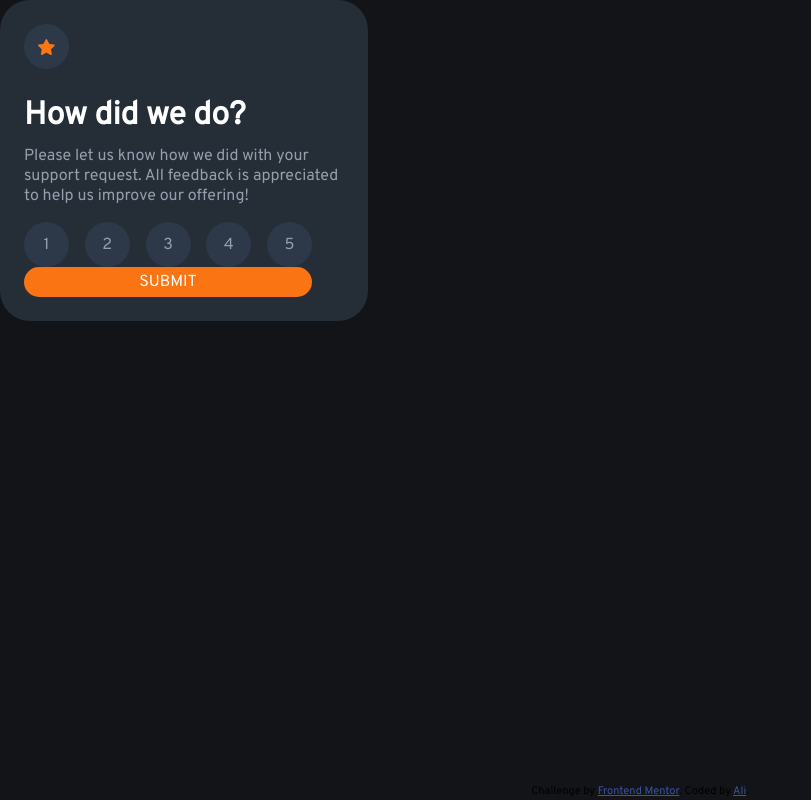
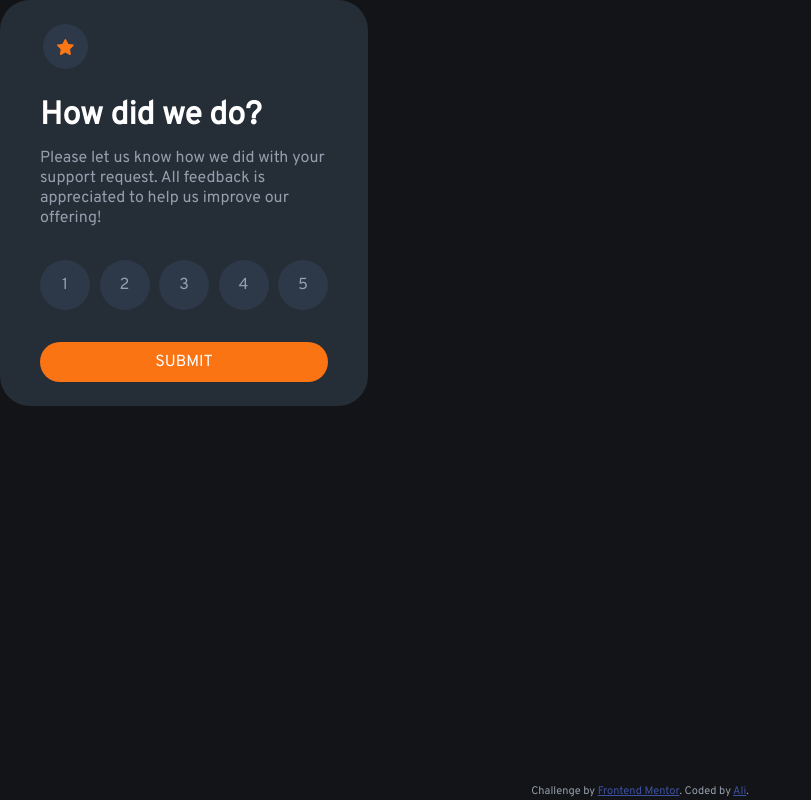
Before and after one commit to AliAbuSalam/interactive-rating-component, a plain HTML site: page index.html in a window 1280 px wide. Shown: the whole page, without its empty margins (0-811 px from the left). Drawn offline with Linux system fonts and the light colour scheme.

Commit message:
Change margins of elements to better match the example

```diff
--- a/styles.css
+++ b/styles.css
@@ -23,6 +23,7 @@ body {
   background-image: url('./images/icon-star.svg');
   background-position: 50% 50%;
   background-repeat: no-repeat;
+  margin-left: 1.2rem;
 }
 
 .container {
@@ -41,14 +42,20 @@ body {
 h1 {
   font-weight: 700;
   margin-bottom: 0;
+  margin-left: auto;
+  margin-right: auto;
+  width: 90%;
 
 }
 
 p {
-  margin-top: 10px;
+  width: 90%;
+  margin-top: 0.7rem;
+  margin-left: auto;
+  margin-right: auto;
 }
 
-p, #rating-button {
+p, #rating-button, .attribution {
   color: hsl(217, 12%, 63%);
 }
 
@@ -58,6 +65,7 @@ p, #rating-button {
   list-style-type: none;
   justify-content: space-between;
   width: 90%;
+  margin: 2rem auto;
 }
 
 .button {
@@ -69,8 +77,8 @@ p, #rating-button {
   align-items: center;
   justify-content: center;
   background-color: hsl(214, 24%, 23%);
-  width: 45px;
-  height: 45px;
+  width: 50px;
+  height: 50px;
   border-radius: 50%;
 }
 
@@ -78,10 +86,11 @@ p, #rating-button {
   display: flex;
   background-color: hsl(25, 97%, 53%);
   width: 90%;
-  height: 30px;
+  height: 40px;
   border-radius: 20px;
   align-items: center;
   justify-content: center;
+  margin: 0 auto;
 
 
 }
```
